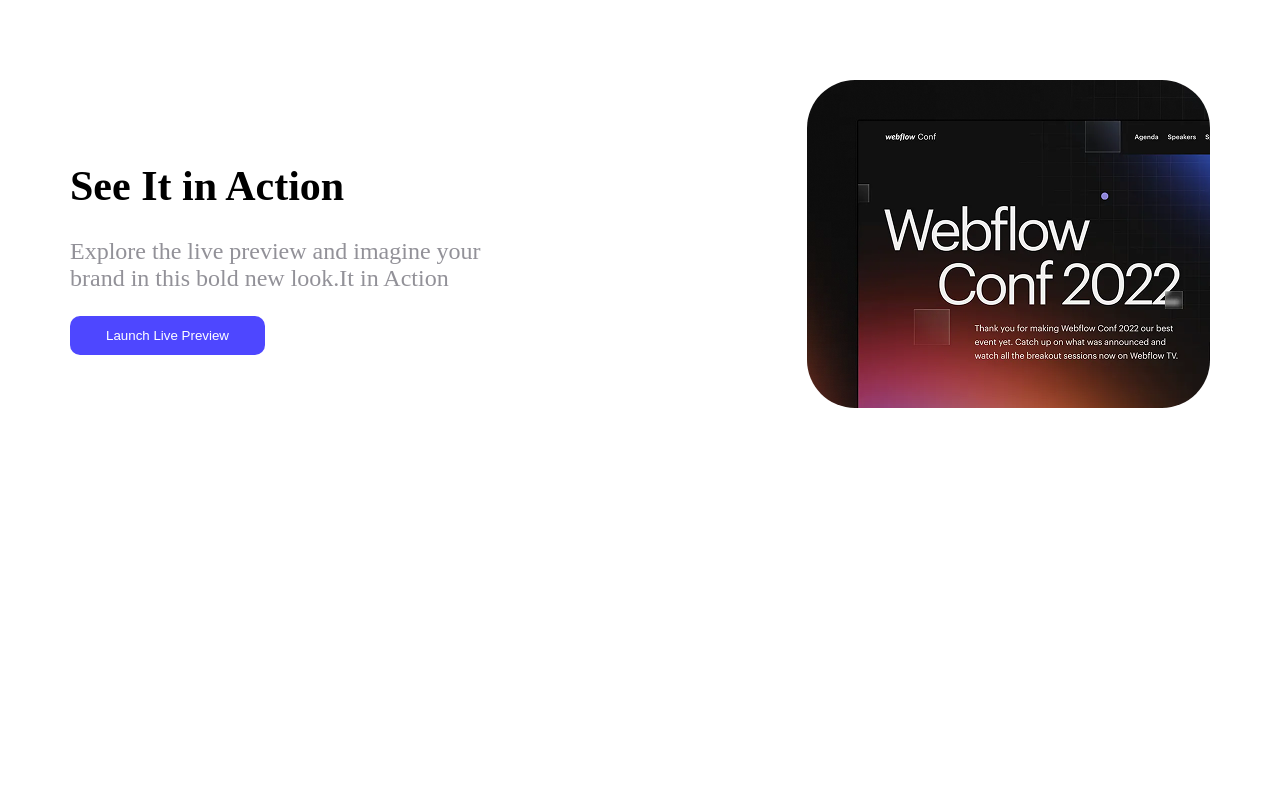
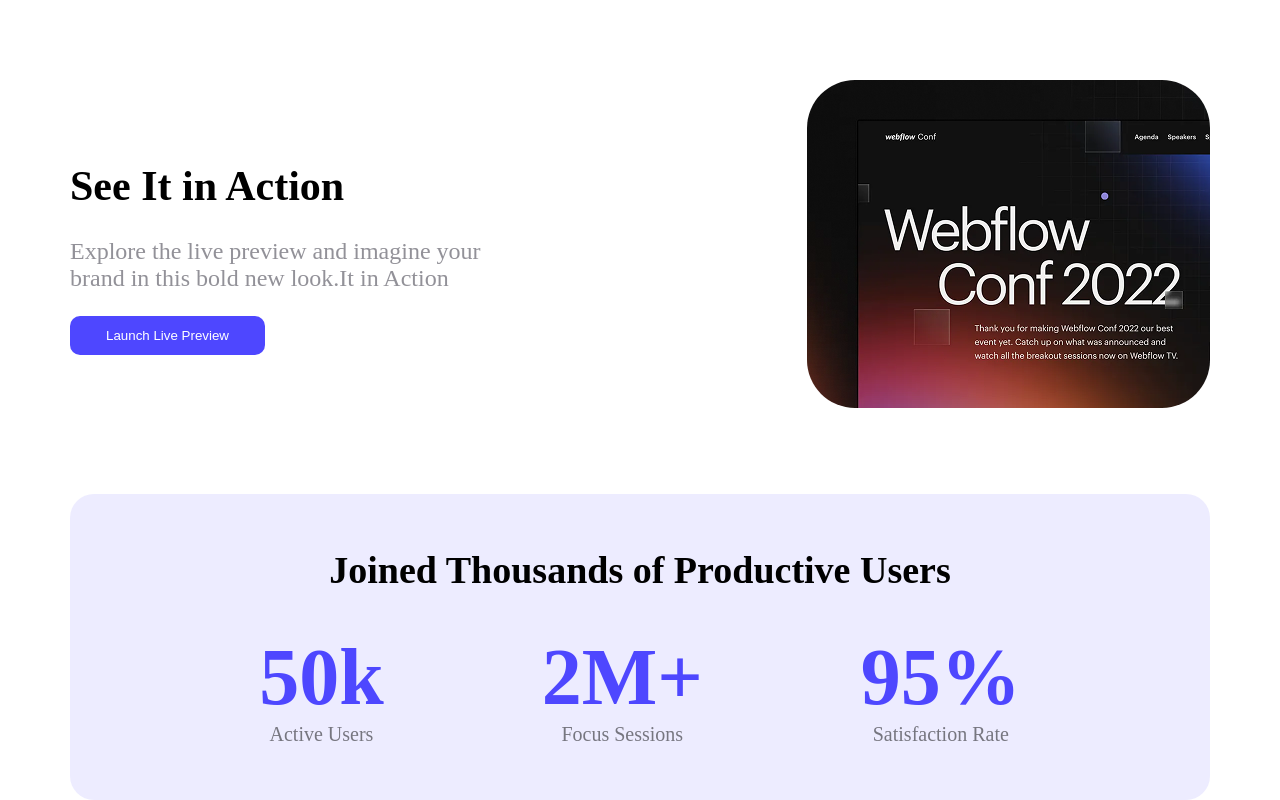
Before and after one commit to shoyaibsazzad/my-first-assignment, a plain HTML site: page index.html in a window 1280 px wide. Shown: the part 704-1504 px from the top of the page. Before the commit the page ends 1198 px from the top, so only its background shows below. Drawn offline with Linux system fonts and the light colour scheme.

Commit message:
added users section

```diff
--- a/index.html
+++ b/index.html
@@ -34,5 +34,24 @@
         </div>
         <img src="./images/wc-mini.png" alt="">
     </main>
+    <section class="users">
+        <div>
+            <h2 class="user-title">Joined Thousands of Productive Users</h2>
+        </div>
+        <div class="user-count">
+          <div>
+            <h2>50k</h2>
+            <p>Active Users</p>
+          </div>
+          <div>
+            <h2>2M+</h2>
+            <P>Focus Sessions</P>
+          </div>
+          <div>
+            <h2>95%</h2>
+            <p>Satisfaction Rate</p>
+          </div>
+        </div>
+    </section>
 </body>
 </html>
--- a/style.css
+++ b/style.css
@@ -69,3 +69,42 @@ main h1{
     color: white;
     border: none;
 }
+.users{
+    max-width: 1140px;
+    margin: 0 auto;
+    height: 306px;
+    background-color: rgba(78, 71, 255, 0.1);
+    border-radius: 24px;
+    display: flex;
+    flex-direction: column;
+    justify-content: center;
+    align-items: center;
+    gap: 40px;
+
+}
+.user-count{
+      display: flex;
+
+    justify-content: space-between;
+    align-items: center;
+    gap: 158px;
+}
+.user-title{
+    font-size: 38px;
+    font-weight: bold;
+}
+.user-count h2{
+    font-size: 80px;
+    font-weight: bold;
+    color: rgba(78, 71, 255, 1);
+}
+.users .user-title,
+.users .user-count h2,
+.users .user-count p {
+  margin: 0;
+}
+.user-count p{
+    font-size: 20px;
+    color: rgba(0, 0, 0, 0.5);
+    text-align: center;
+}
```
